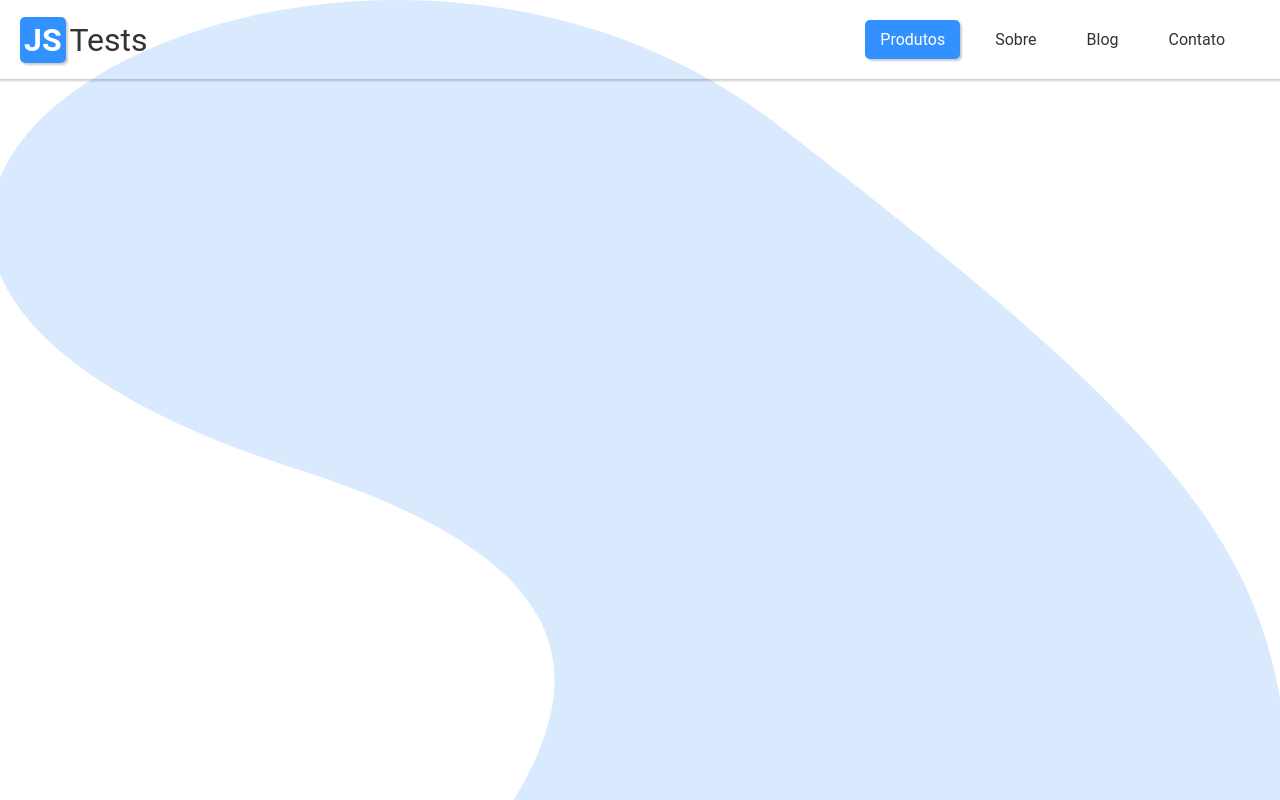
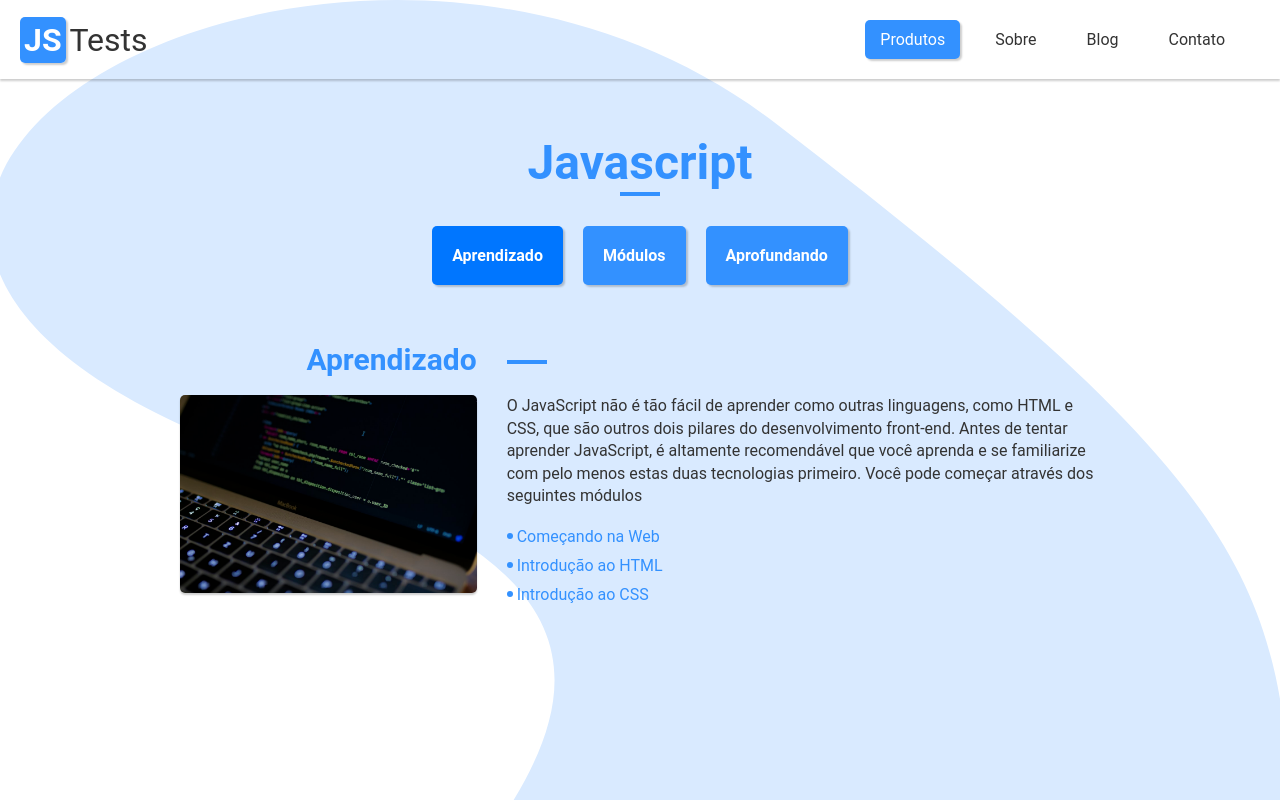
Before and after one commit to gabrielprmartins/estudos-js, a plain HTML site: page index.html in a window 1280 px wide. Drawn offline with Linux system fonts and the light colour scheme.

Commit message:
navegacao-por-tabs

```diff
--- a/css/geral.css
+++ b/css/geral.css
@@ -12,6 +12,14 @@ a {
   text-decoration: none;
 }
 
+img {
+  display: block;
+  width: 100%;
+  height: auto;
+  border-radius: 5px;
+  box-shadow: 0px 2px 2px rgba(0,0,0,.2);
+}
+
 /* body */
 body {
   background: url(/assets/bg.svg) repeat top;
@@ -19,8 +27,19 @@ body {
   color: #333;
 }
 
+/* grid */
+.grid {
+  display: grid;
+  grid-template-columns: 1fr minmax(280px, 960px) 1fr;
+}
+
+.center-column {
+  grid-column: 2 / 3;
+}
+
 /* header */
 .header {
+  grid-column: 1/-1;
   display: flex;
   align-items: center;
   justify-content: space-between;
@@ -75,8 +94,68 @@ body {
 .menu li .btn-produtos:hover {
   transform: scale(1.2);
   text-decoration: none;
+  background: #0076FF;
 }
 
 .menu .btn-menu {
   display: none;
 }
+
+/* titulos */
+.titulo-principal {
+  grid-column: 2;
+  font-size: 3rem;
+  margin: 60px 0 30px;
+  line-height: 1;
+  text-align: center;
+  color: #3391ff;
+}
+
+.titulo-principal::after {
+  content: '';
+  display: block;
+  width: 40px;
+  height: 4px;
+  background-color: #3391ff;
+  margin: 5px auto auto;
+}
+
+.titulo {
+  font-size: 1.875rem;
+  color: #3391ff;
+  line-height: 1;
+}
+
+.sub {
+  font-size: 1.275rem;
+  color: #3391ff;
+  line-height: 1;
+  margin: 1.375rem 0 1rem;
+}
+
+.sub::before {
+  content: '';
+  display: inline-block;
+  height: 1rem;
+  width: 4px;
+  background: #3391ff;
+  margin-right: 4px;
+}
+/* paragrafo */
+.paragrafo {
+  font-size: 1rem;
+  font-weight: 400;
+  line-height: 1.4;
+  color: #333;
+}
+
+.paragrafo + .paragrafo {
+  margin-top: .5rem;
+}
+
+/* responsivo */
+@media (max-width: 700px) {
+  .titulo-principal {
+    font-size: 2.5rem;
+  }
+}
--- /dev/null
+++ b/css/produtos.css
@@ -0,0 +1,118 @@
+/* controles */
+.controles {
+  display: flex;
+  align-items: center;
+  justify-content: center;
+}
+
+.controles li + li {
+  margin-left: 20px;
+}
+
+.controles li {
+  background: #3391ff;
+  padding: 20px;
+  border-radius: 5px;
+  box-shadow: 2px 2px 2px 0 rgba(0,0,0,.2);
+  color: #fff;
+  font-weight: 700;
+  cursor: pointer;
+  transition: .3s;
+}
+
+.controles li:hover {
+  transform: scale(1.1);
+  text-decoration: none;
+  background: #0076FF;
+}
+
+.controles li.ativo {
+  background: #0076FF;
+}
+
+/* conteudo */
+.conteudo section {
+  margin: 60px auto;
+  display: none;
+  grid-template-columns: minmax(100px, 1fr) 2fr;
+  grid-gap: 1.275rem 30px;
+  position: relative;
+  padding: 0px 20px;
+}
+
+.conteudo section.ativo {
+  display: grid;
+  animation: show-up .3s forwards;
+}
+
+.conteudo > .titulo, img {
+  grid-column: 1;
+}
+
+.conteudo .titulo {
+  text-align: right;
+}
+
+.conteudo .titulo::after {
+  content: '';
+  position: absolute;
+  display: inline-block;
+  width: 40px;
+  height: 4px;
+  background: #3391ff;
+  top: 15px;
+  margin-left: 30px;
+}
+
+/* lista módulos */
+.modulos {
+  margin: 20px 0;
+}
+
+.modulos li + li {
+  margin-top: 10px;
+}
+
+.modulos li {
+  color: #3391ff;
+  cursor: pointer;
+}
+
+.modulos li:hover {
+  text-decoration: underline;
+}
+
+.modulos li::before {
+  content: '';
+  display: inline-block;
+  width: 6px;
+  height: 6px;
+  background: #3391ff;
+  border-radius: 50px;
+  margin-right: 4px;
+  position: relative;
+  bottom: 3px;
+}
+
+/* responsivo */
+@media (max-width: 700px) {
+  .controles {
+    margin-bottom: 20px;
+  }
+  .controles li {
+    padding: 15px;
+  }
+  .conteudo section {
+    margin: 30px 0;
+    grid-template-columns: 1fr;
+  }
+  .conteudo .titulo {
+    text-align: left;
+  }
+  .conteudo .titulo::after {
+    margin-left: 10px;
+  }
+  .conteudo img {
+    max-width: 280px;
+  }
+}
--- a/css/style.css
+++ b/css/style.css
@@ -1,2 +1,3 @@
 @import 'geral.css';
 @import 'menu-mobile.css';
+@import 'produtos.css';
--- a/index.html
+++ b/index.html
@@ -8,6 +8,7 @@
   <link rel="stylesheet" href="css/style.css">
 </head>
 <body>
+  <div class="grid">
     <header class="header">
       <div class="logo">
         <h1><span>JS</span>Tests</h1>
@@ -24,8 +25,48 @@
       </nav>
     </header>
 
-  <h1></h1>
+    <section class="center-column">
+      <h1 class="titulo-principal">Javascript</h1>
+      <ul class="controles" data-nav="controles">
+        <li>Aprendizado</li>
+        <li>Módulos</li>
+        <li>Aprofundando</li>
+      </ul>
 
+      <div class="conteudo" data-nav="conteudo">
+        <section>
+          <h1 class="titulo">Aprendizado</h1>
+          <img src="assets/imagens/img1.jpg">
+          <article>
+            <p class="paragrafo">O JavaScript não é tão fácil de aprender como outras linguagens, como HTML e CSS, que são outros dois pilares do desenvolvimento front-end. Antes de tentar aprender JavaScript, é altamente recomendável que você aprenda e se familiarize com pelo menos estas duas tecnologias primeiro. Você pode começar através dos seguintes módulos</p>
+            <ul class="modulos">
+              <li>Começando na Web</li>
+              <li>Introdução ao HTML</li>
+              <li>Introdução ao CSS</li>
+            </ul>
+          </article>
+        </section>
+        <section>
+          <h1 class="titulo">Módulos</h1>
+          <img src="assets/imagens/img2.jpg">
+          <article>
+            <p class="paragrafo">Em nosso primeiro módulo JavaScript, primeiro responderemos algumas questões fundamentais como "o que é JavaScript?", "Como ele se parece?" E "o que ele pode fazer?", antes de passar para sua primeira experiência prática de escrever JavaScript. Depois disso, discutimos alguns recursos chave do JavaScript em detalhes, como variáveis, cadeias de caracteres, números e matrizes.</p>
+          </article>
+        </section>
+        <section>
+          <h1 class="titulo">Aprofundando</h1>
+          <img src="assets/imagens/img3.jpg">
+          <article>
+            <p class="paragrafo">Uma vez que você se acostumar com o mundo do JavaScript aqui estão alguns outros módulos em que você pode mergulhar</p>
+            <h2 class="sub">Biblioteca de referência JavaScript</h2>
+            <p class="paragrafo">Em nossa extensa biblioteca de referência você encontrará cada aspecto de Javascript tratado em detalhes: objetos globais, operadores, declarações e funções.</p>
+            <h2 class="sub">Introdução à Orientação a Objetos (OO) em JavaScript</h2>
+            <p class="paragrafo">Introdução aos conceitos de Programação orientada a objetos em JavaScript.</p>
+          </article>
+        </section>
+      </div>
+    </section>
+  </div>
   <script type="module" src="js/script.js"></script>
 </body>
 </html>
--- /dev/null
+++ b/js/modules/navegacao-por-tab.js
@@ -0,0 +1,21 @@
+export default function initTabNavigation() {
+
+}
+
+const tabControls = document.querySelectorAll('[data-nav="controles"] li');
+const tabContent = document.querySelectorAll('[data-nav="conteudo"] section');
+tabControls[0].classList.add('ativo');
+tabContent[0].classList.add('ativo');
+
+function changeTab(index) {
+  tabContent.forEach(item => item.classList.remove('ativo'));
+  tabControls.forEach(item => item.classList.remove('ativo'));
+  tabContent[index].classList.add('ativo');
+  tabControls[index].classList.add('ativo');
+}
+
+tabControls.forEach((tab, index) => {
+  tab.addEventListener('click', () => {
+    changeTab(index);
+  });
+})
--- a/js/script.js
+++ b/js/script.js
@@ -1,3 +1,5 @@
 import initMenuMobile from './modules/menu-mobile.js';
+import initTabNavigation from './modules/navegacao-por-tab.js';
 
 initMenuMobile();
+initTabNavigation();
```
Also changed, not shown: assets/imagens/img1.jpg (added), assets/imagens/img2.jpg (added), assets/imagens/img3.jpg (added). Lines whose indentation alone changed are shown as unchanged.
